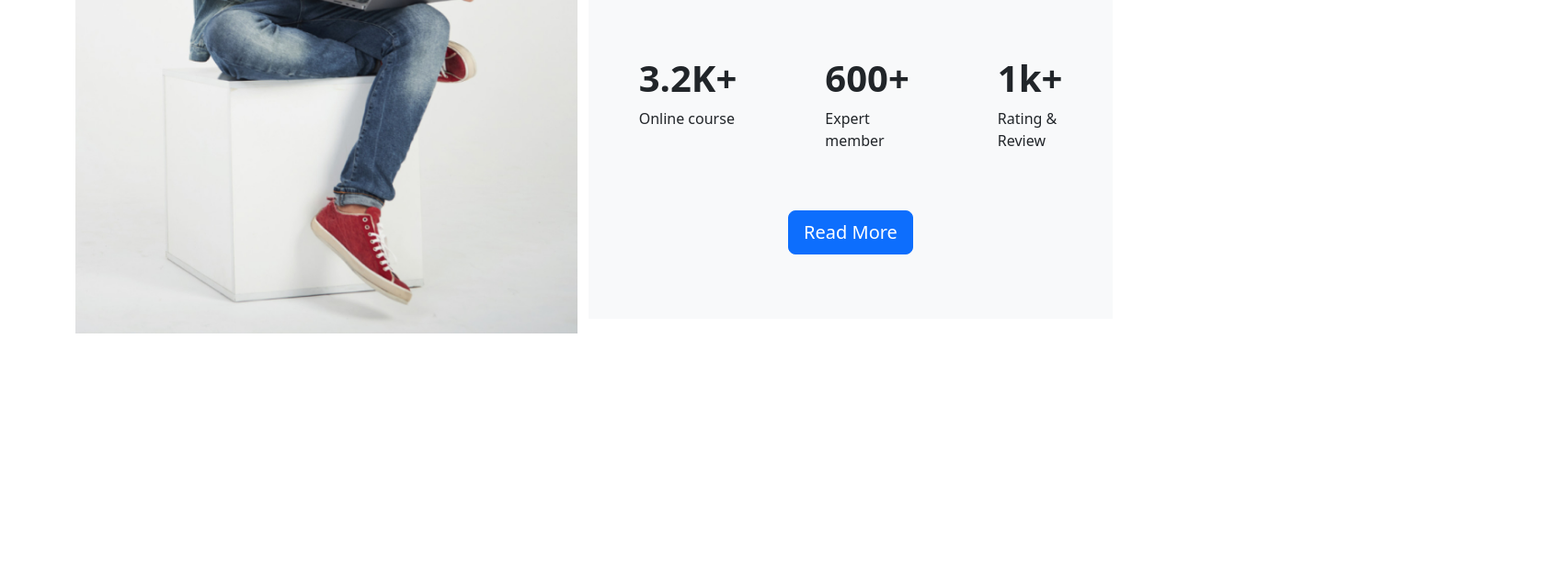
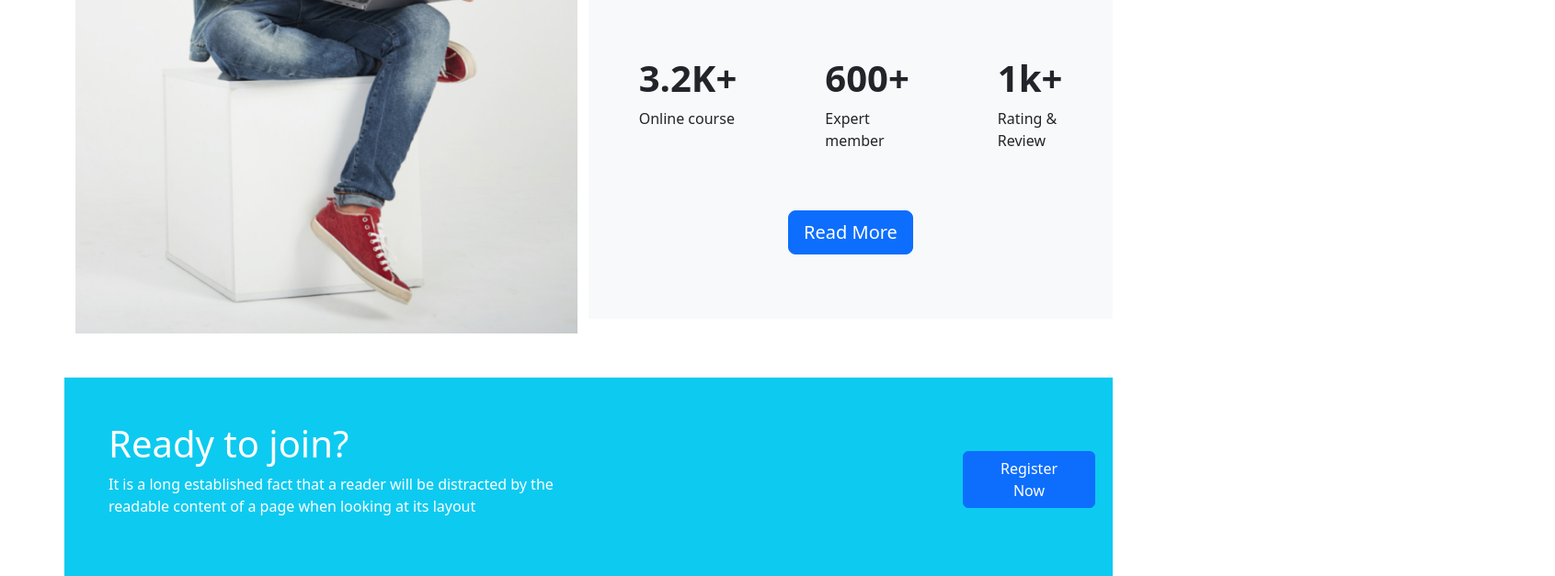
Before and after one commit to Mahmud803/edTech-website, a plain HTML site: page index.html in a window 1280 px wide. Shown: the part 1703-2330 px from the top of the page at 92% size, 1691 px wide, since content can reach past the window. Before the commit the page ends 2066 px from the top, so only its background shows below. Drawn offline with nearby package versions, Linux system fonts and the light colour scheme.

Commit message:
modal bonus added

```diff
--- a/index.html
+++ b/index.html
@@ -266,6 +266,54 @@
 
     <!-- explore section end -->
 
+    <!-- bonus section start  -->
+
+    <section class="container mt-5">
+
+      <div class="row bg-info">
+        <div class="col-lg-7 p-5 text-white">
+          <h1>Ready to join?</h1>
+          <p>It is a long established fact that a reader will be distracted by the <br>
+            readable content of a page when looking at its layout</p>
+        </div>
+        <div class="col-lg-5">
+          <!-- <div class="btn btn-light btn-pos text-primary fw-bold">Register Now</div> -->
+          <!-- Button trigger modal -->
+          <button type="button" class="btn btn-primary btn-pos" data-bs-toggle="modal" data-bs-target="#exampleModal">
+            Register Now
+          </button>
+        </div>
+
+
+
+      </div>
+
+
+    </section>
+
+    <!-- Modal -->
+<div class="modal fade" id="exampleModal" tabindex="-1" aria-labelledby="exampleModalLabel" aria-hidden="true">
+  <div class="modal-dialog">
+    <div class="modal-content">
+      <div class="modal-header">
+        <h5 class="modal-title" id="exampleModalLabel">Register Now</h5>
+        <button type="button" class="btn-close" data-bs-dismiss="modal" aria-label="Close"></button>
+      </div>
+      <div class="modal-body">
+        ...
+      </div>
+      <div class="modal-footer">
+        <button type="button" class="btn btn-secondary" data-bs-dismiss="modal">Close</button>
+        <button type="button" class="btn btn-primary">Save changes</button>
+      </div>
+    </div>
+  </div>
+</div>
+
+
+
+    <!-- bonus section end -->
+
 
   </main>
 
--- a/style.css
+++ b/style.css
@@ -33,3 +33,12 @@
     font-size:18px;
     top:2rem;
 }
+
+.btn-pos{
+    bottom: 50px;
+    margin-right: 500px;
+    margin-left: 300px;
+    margin-top:80px;
+    padding-right: 40px;
+    padding-left: 40px;
+}
```
Lines whose indentation alone changed are shown as unchanged.
